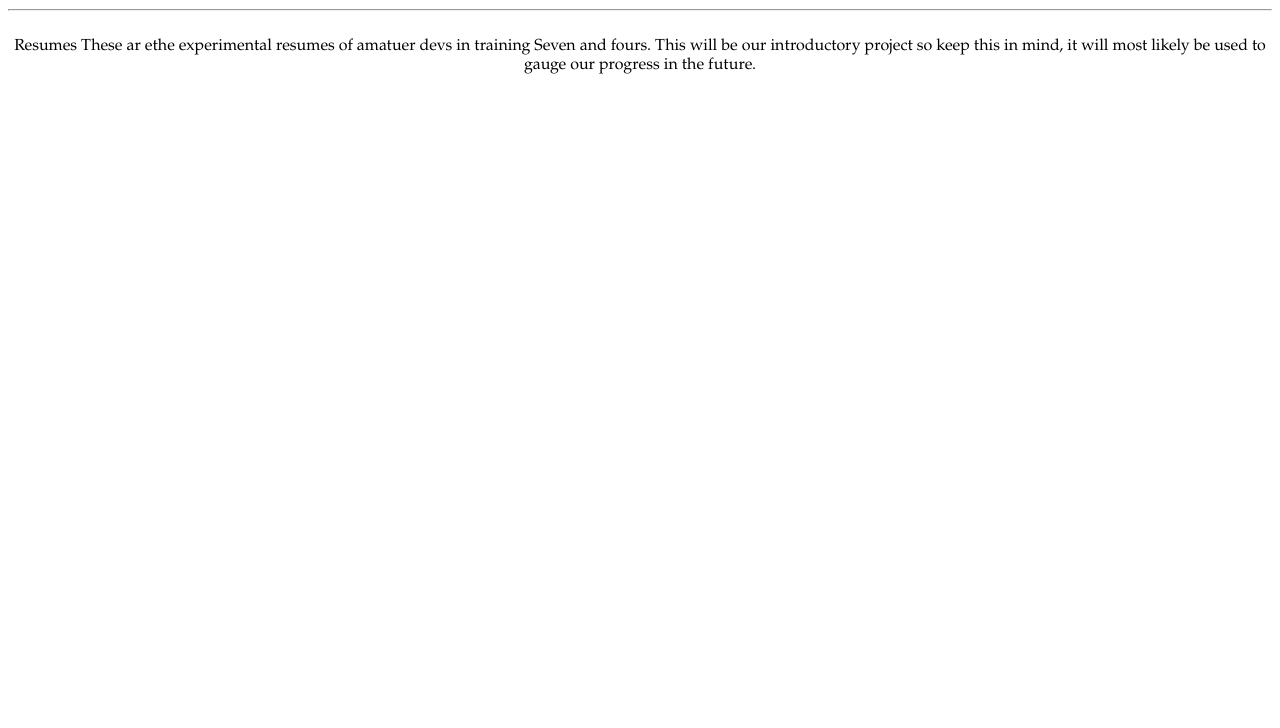
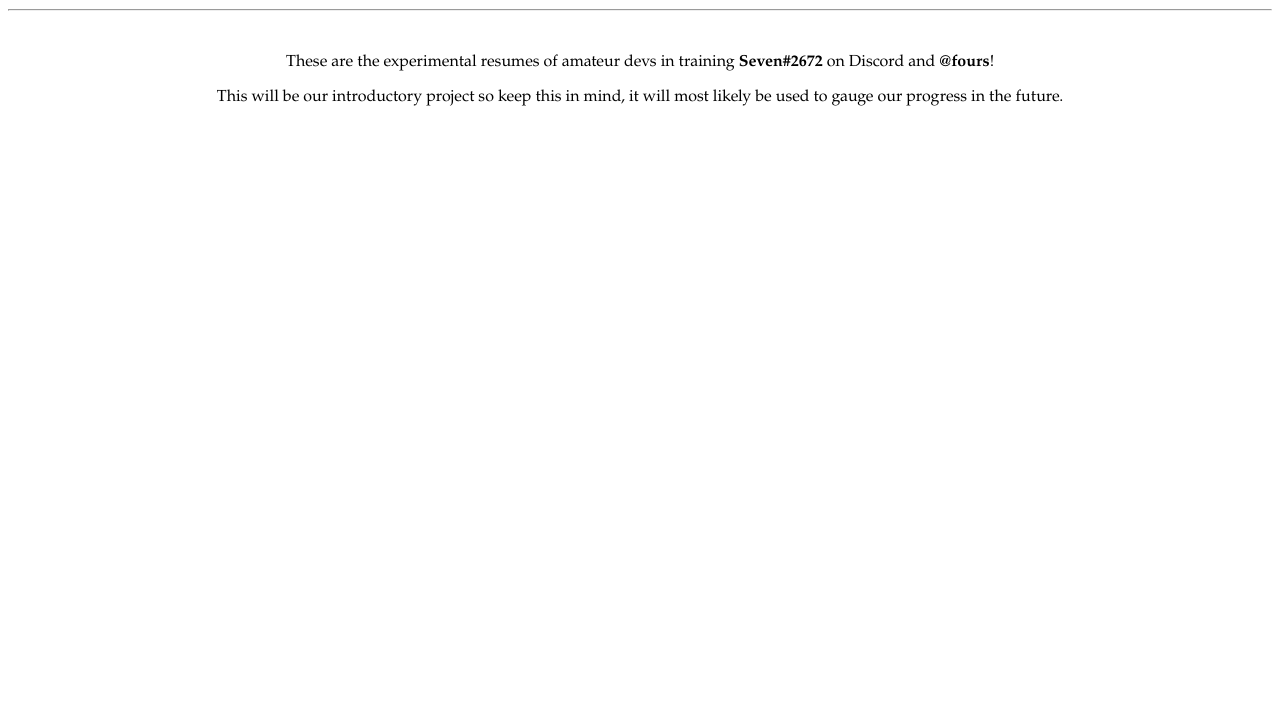
Before and after one commit to Toed115/Resume, a plain HTML site: page index.html in a window 1280 px wide. Shown: the part 72-800 px from the top of the page. Drawn offline with Linux system fonts and the light colour scheme.

Commit message:
Update index.html

```diff
--- a/index.html
+++ b/index.html
@@ -11,9 +11,8 @@
 <br />
 <body>
   <header>
-    Resumes
-    These ar ethe experimental resumes of amatuer devs in training Seven and fours.
-    This will be our introductory project so keep this in mind, it will most likely be used to gauge our progress in the future.
+    <p>These are the experimental resumes of amateur devs in training <strong>Seven#2672</strong> on Discord and <strong>@fours</strong>!</p>
+    <p>This will be our introductory project so keep this in mind, it will most likely be used to gauge our progress in the future.</p>
 
 
   </header>
```
